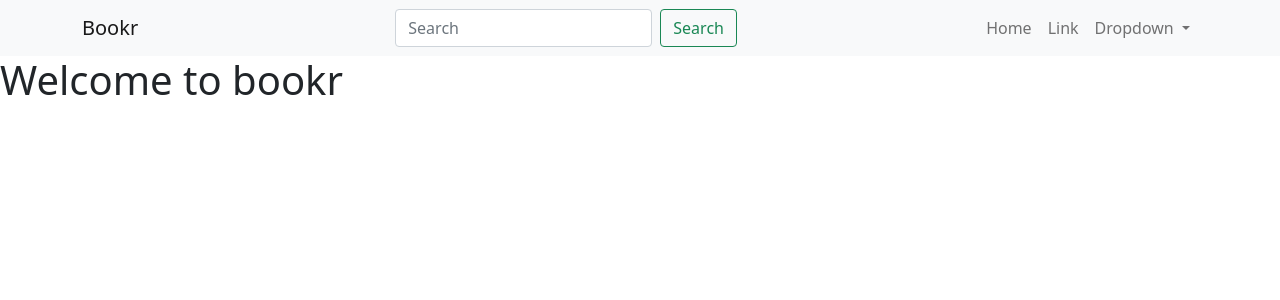
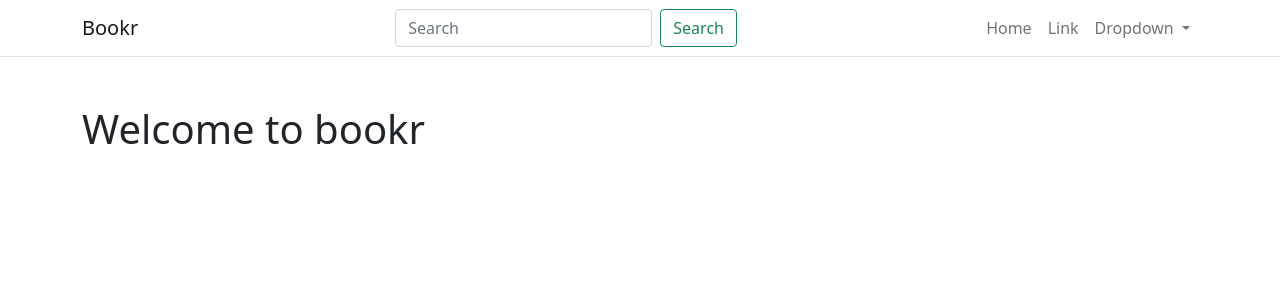
Before and after one commit to paulnyabaro/bookr, a Django app: page / in a window 1280 px wide. Shown: the top 300 px of the page. Run offline with Django 4.2, Linux system fonts and the light colour scheme; parts of the project's set-up code (start-up, migrations or seed data) failed here and were passed over.

Commit message:
Added site navbar

```diff
--- a/templates/_base.html
+++ b/templates/_base.html
@@ -9,7 +9,7 @@
     <title>{% block title %}{% endblock %}</title>
 </head>
 <body>
-    <nav class="navbar navbar-expand-lg navbar-light bg-light">
+    <nav class="navbar navbar-expand-lg navbar-light border-bottom bg-white">
         <div class="container">
             <a class="navbar-brand" href="#">Bookr</a>
             <button class="navbar-toggler" type="button" data-bs-toggle="collapse" data-bs-target="#navbarSupportedContent" aria-controls="navbarSupportedContent" aria-expanded="false" aria-label="Toggle navigation">
--- a/templates/index.html
+++ b/templates/index.html
@@ -1,5 +1,9 @@
 {% extends '_base.html' %}
 {% block title %} Welcome to bookr{% endblock %}
 {% block content %}
-<h1> Welcome to bookr</h1>
+<section class="py-4 py-lg-5">
+    <div class="container">
+        <h1> Welcome to bookr</h1>
+    </div>
+</section>
 {% endblock %}
```
